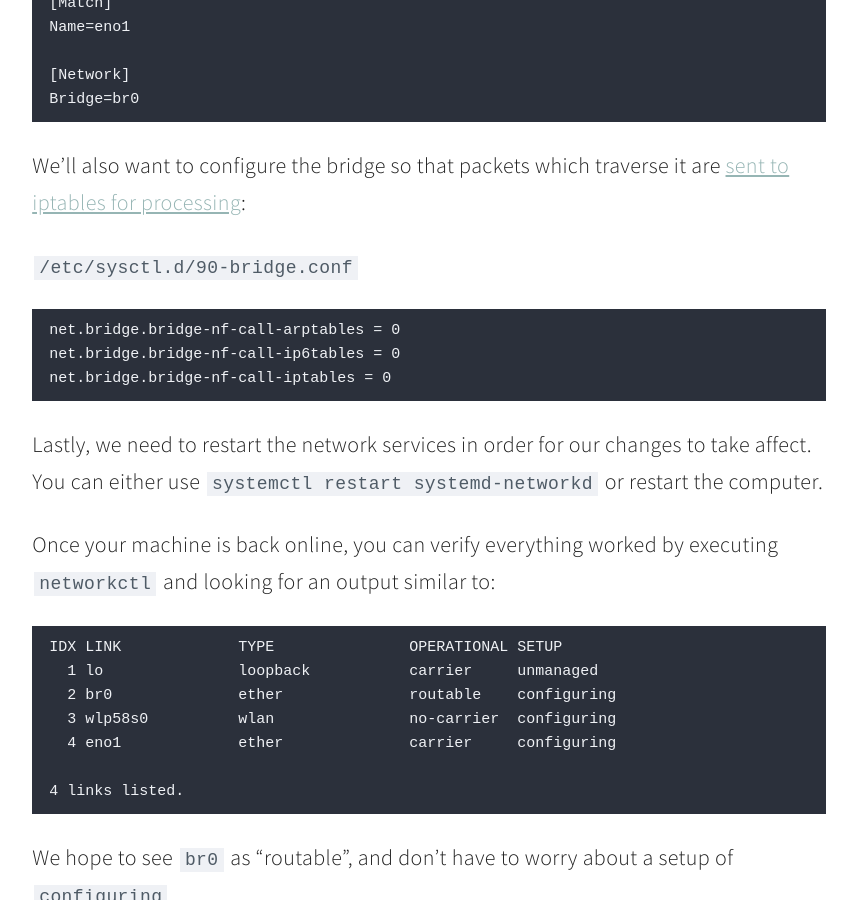
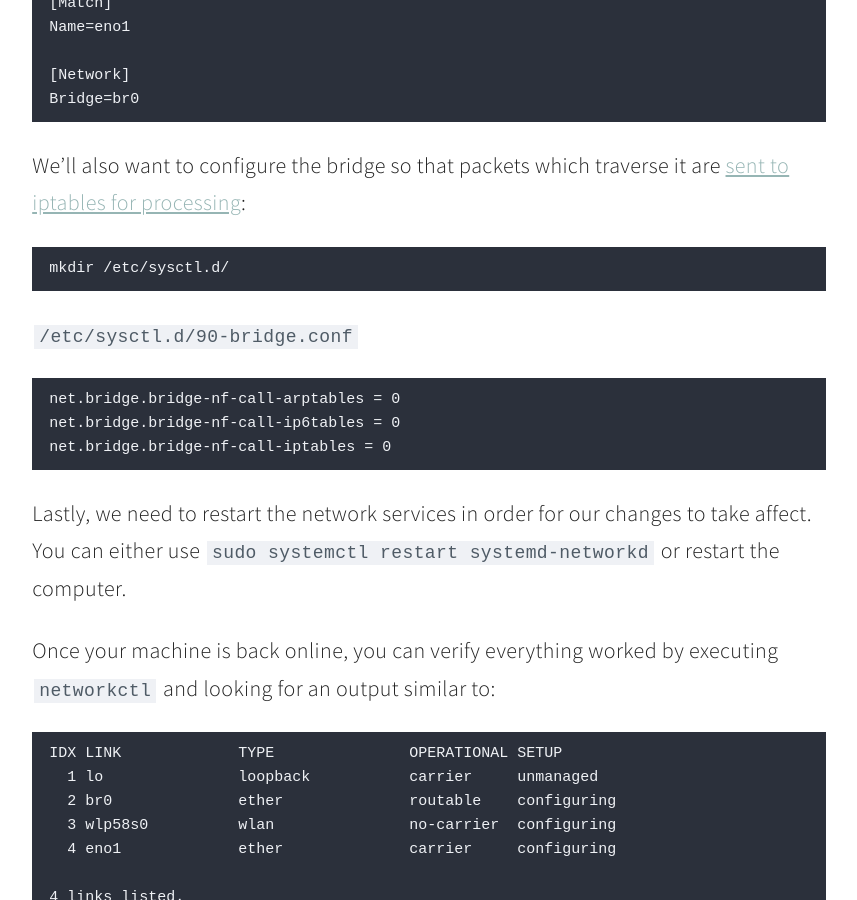
Before and after one commit to bswinnerton/blog, a Jekyll site: the page built from _posts/2017-12-22-configuring-kvm-on-clear-linux.md, in a window 1280 px wide and 900 px high, scrolled down 3412 px. Shown: the whole window, without its empty margins (211-1068 px from the left). Built offline with Jekyll 4.4.1, drawn with Linux system fonts in a browser that asks for light colours.

Commit message:
Fix typos in KVM post

````diff
--- a/_posts/2017-12-22-configuring-kvm-on-clear-linux.md
+++ b/_posts/2017-12-22-configuring-kvm-on-clear-linux.md
@@ -92,6 +92,10 @@ Bridge=br0
 
 We'll also want to configure the bridge so that packets which traverse it are [sent to iptables for processing](https://wiki.libvirt.org/page/Net.bridge.bridge-nf-call_and_sysctl.conf):
 
+```
+mkdir /etc/sysctl.d/
+```
+
 
 `/etc/sysctl.d/90-bridge.conf`
 
@@ -101,7 +105,7 @@ net.bridge.bridge-nf-call-ip6tables = 0
 net.bridge.bridge-nf-call-iptables = 0
 ```
 
-Lastly, we need to restart the network services in order for our changes to take affect. You can either use `systemctl restart systemd-networkd` or restart the computer.
+Lastly, we need to restart the network services in order for our changes to take affect. You can either use `sudo systemctl restart systemd-networkd` or restart the computer.
 
 Once your machine is back online, you can verify everything worked by executing `networkctl` and looking for an output similar to:
 
````
